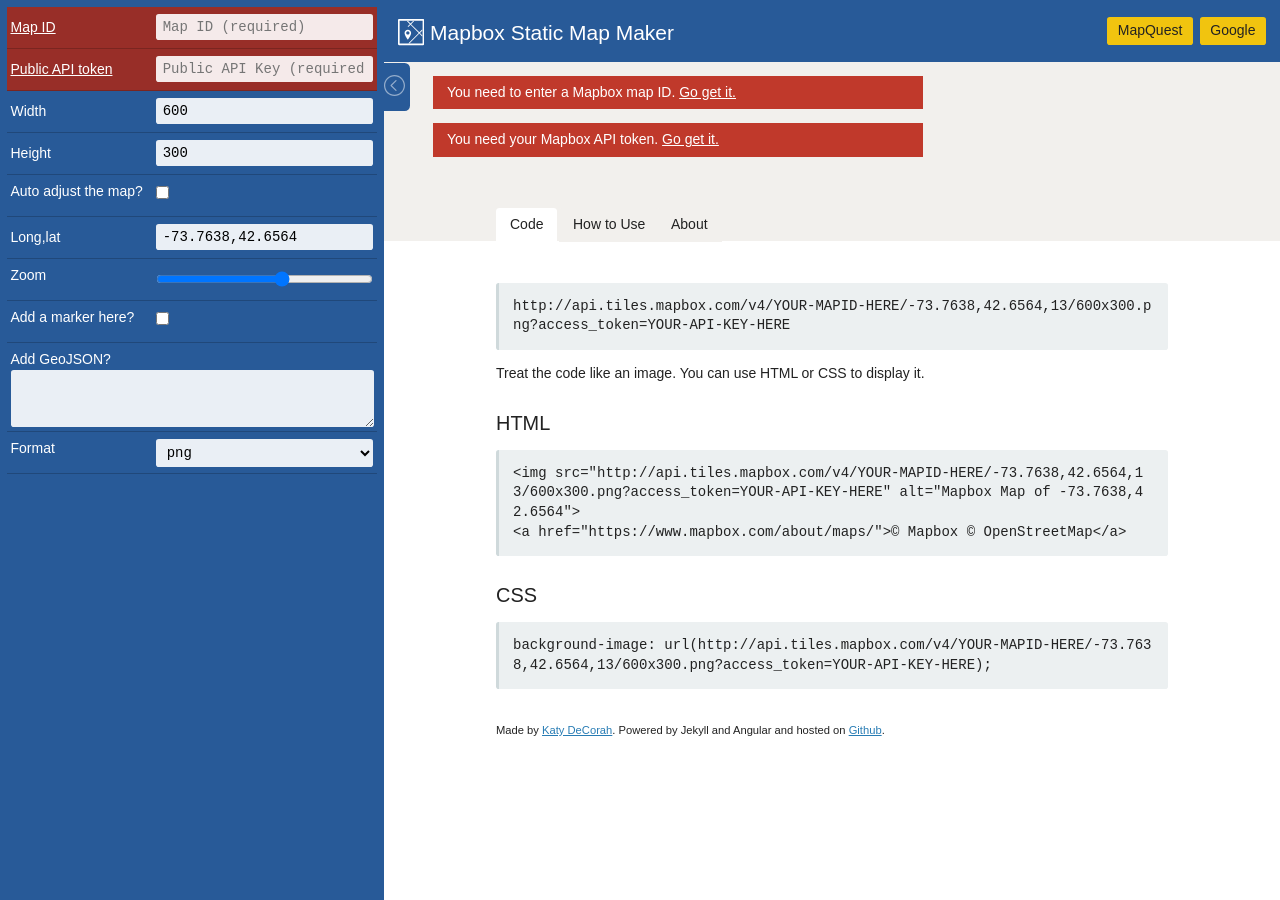
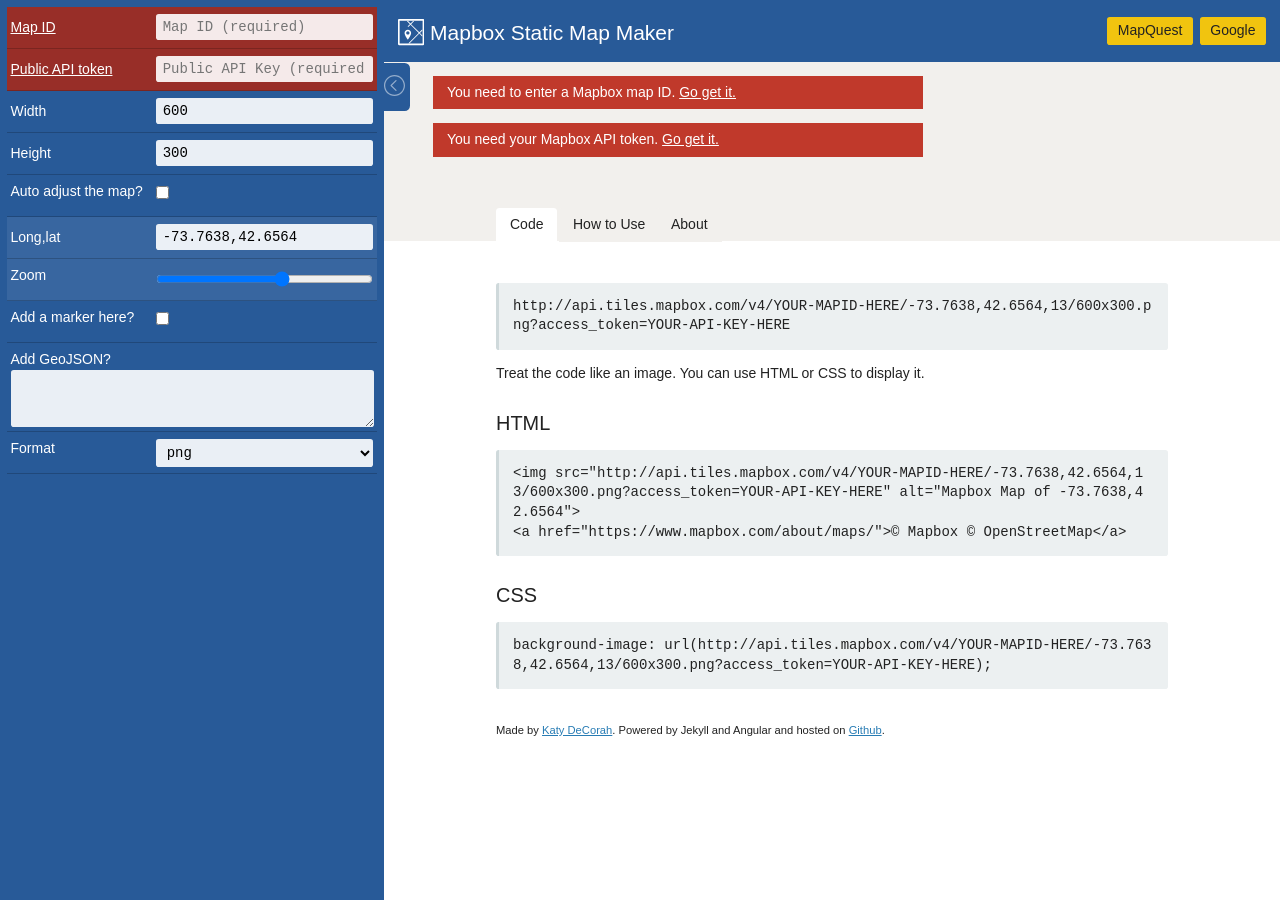
Before and after one commit to katydecorah/staticmapmaker, a Jekyll site: the page built from mapbox.html, in a window 1280 px wide. Built offline with Jekyll 4.4.1, drawn with Linux system fonts in a browser that asks for light colours; nearby versions of some CDN libraries.

Commit message:
adds color distinction for child form elements

```diff
--- a/_includes/controls/mapquest.html
+++ b/_includes/controls/mapquest.html
@@ -60,9 +60,11 @@
 <label for="showTraffic">Show traffic?</label>
 <div class="form-control"><input type="checkbox" ng-model="base.showTraffic" id="showTraffic"></div>
 </div>
-<div class="form-group" ng-show="base.showTraffic">
+<div ng-show="base.showTraffic">
+<div class="form-group">
 <label for="traffic">Traffic type</label>
 <div class="form-control"><select ng-model="base.traffic" ng-options="traffic.value as traffic.text for traffic in traffics" id="traffic">
 </select></div>
 </div>
+</div>
 </fieldset>
--- a/css/lib/_controls.scss
+++ b/css/lib/_controls.scss
@@ -17,6 +17,11 @@
 
 .toggle, .open-it {
   display: none;
+}
+
+[ng-show] .form-group,
+[ng-hide] .form-group {
+  background: rgba(white, 0.075);
 }
 
 .form-group {
```
Also changed, not shown: css/main.css, 1 other file.
